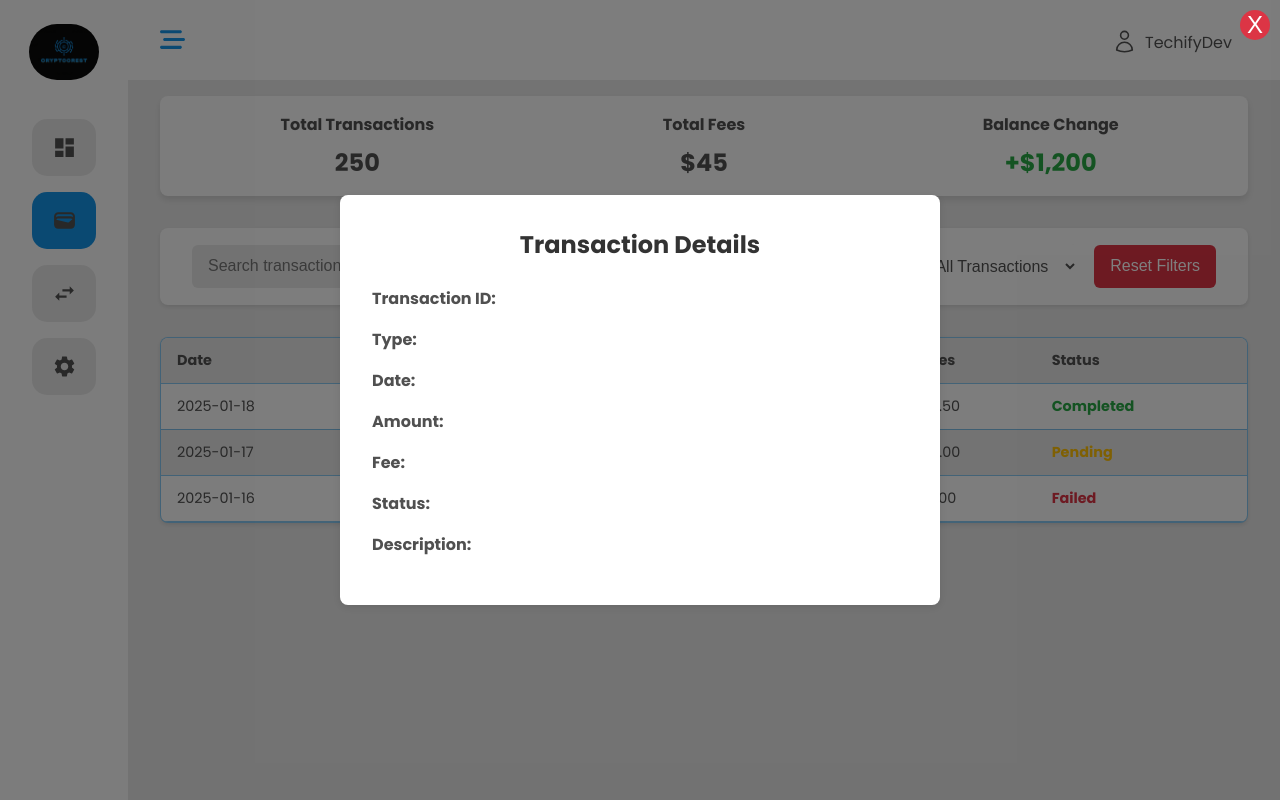
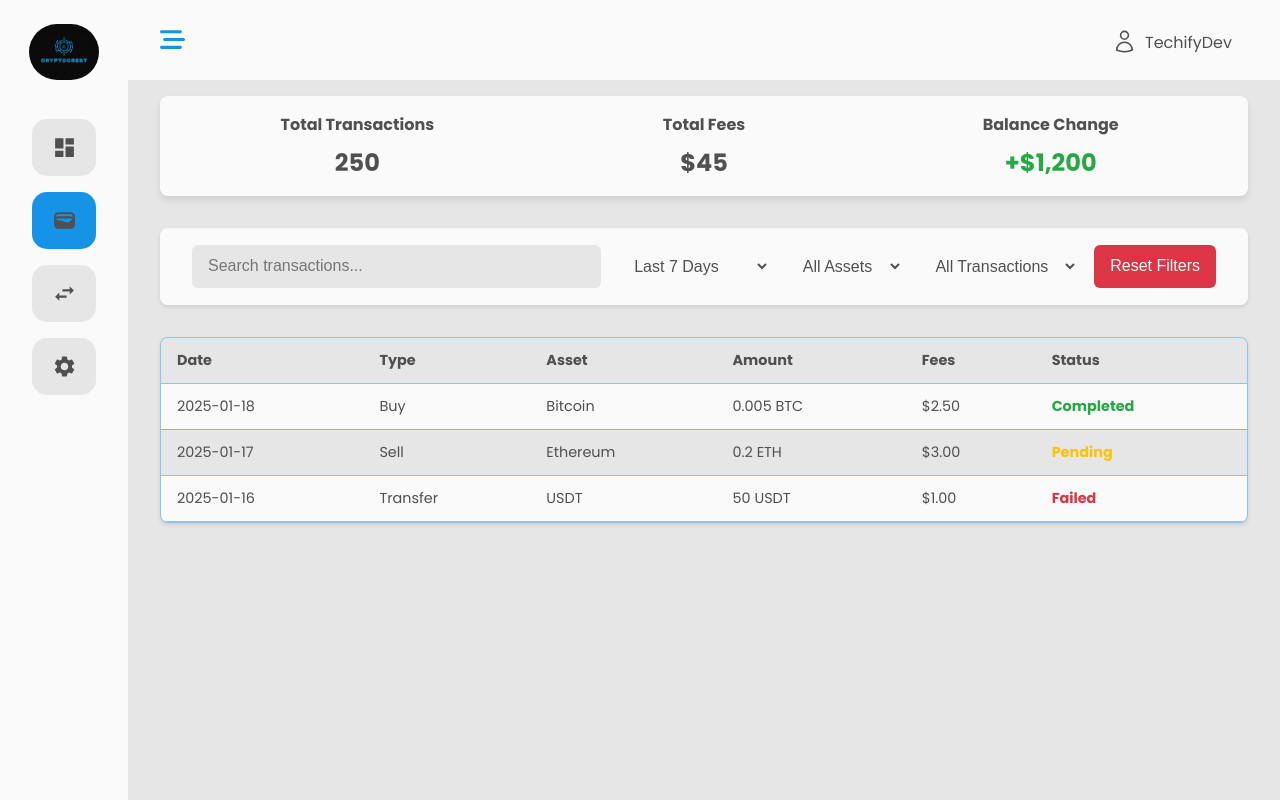
Before and after one commit to TechifyDev1/CryptoCrest, a React (Vite) app: page /transactions in a window 1280 px wide. Built offline with nearby package versions, Linux system fonts and the light colour scheme.

Commit message:
stylings

```diff
--- a/src/components/Transactions_page/Main_section/MainSection.tsx
+++ b/src/components/Transactions_page/Main_section/MainSection.tsx
@@ -55,7 +55,7 @@ const MainSection: React.FC<{ toggleSideBar: boolean }> = ({ toggleSideBar }) =>
             <SummarySection totalTransactions={250} totalFees="$45" balanceChange="+$1,200" />
             <FilterSearchSection />
             <TransactionSection openDetails={setOpenDetails} setChosenTrans={setChosenTrans} transactions={transactions} />
-            <TransactionDetails onClose={() => { setOpenDetails(prev => !prev) }} transaction={chosenTrans} />
+            <TransactionDetails openDetails={openDetails} onClose={() => { setOpenDetails(prev => !prev) }} transaction={chosenTrans} />
         </div>
     );
 }
--- a/src/components/Transactions_page/Main_section/TransactionsDetails_slide/Transaction.css
+++ b/src/components/Transactions_page/Main_section/TransactionsDetails_slide/Transaction.css
@@ -9,9 +9,10 @@
     justify-content: center;
     align-items: center;
     z-index: 1000;
+    transition: all 0.3s ease-in-out;
 
     .modal-content {
-        background-color: #fff;
+        background-color: var(--bg);
         padding: 2rem;
         border-radius: 8px;
         width: 80%;
@@ -19,8 +20,7 @@
         box-shadow: 0 2px 10px rgba(0, 0, 0, 0.1);
 
         .close-btn {
-            background-color: #dc3545;
-            color: #fff;
+            background-color: transparent;
             border: none;
             border-radius: 50%;
             width: 30px;
@@ -31,14 +31,10 @@
             font-size: 1.5rem;
             cursor: pointer;
 
-            &:hover {
-                background-color: #c82333;
-            }
         }
 
         h2 {
             margin-bottom: 1.5rem;
-            color: #333;
             text-align: center;
         }
 
--- a/src/components/Transactions_page/Main_section/TransactionsDetails_slide/TransactionDetails.tsx
+++ b/src/components/Transactions_page/Main_section/TransactionsDetails_slide/TransactionDetails.tsx
@@ -1,3 +1,4 @@
+import { MdCancel } from 'react-icons/md';
 import './Transaction.css';
 
 interface TransactionDetailModalProps {
@@ -11,13 +12,14 @@ interface TransactionDetailModalProps {
         description: string;
     } | undefined;
     onClose: () => void;
+    openDetails: boolean;
 }
 
-const TransactionDetails: React.FC<TransactionDetailModalProps> = ({ transaction, onClose }) => {
+const TransactionDetails: React.FC<TransactionDetailModalProps> = ({ transaction, onClose, openDetails }) => {
     return (
-        <div className="transaction-detail-modal">
+        <div className="transaction-detail-modal" style={{ transform: openDetails ? '' : 'translateX(-100%)' }}>
             <div className="modal-content">
-                <button className="close-btn" onClick={onClose}>X</button>
+                <button className="close-btn" onClick={onClose}><MdCancel color='#dc3545' size={40} /></button>
                 <h2>Transaction Details</h2>
                 <div className="detail-item">
                     <span className="label">Transaction ID:</span>
--- a/src/components/Transactions_page/Main_section/Transactions_section/Transactions.css
+++ b/src/components/Transactions_page/Main_section/Transactions_section/Transactions.css
@@ -39,6 +39,7 @@
                 text-align: left;
                 font-size: 0.9rem;
                 border-bottom: 1px solid var(--secondary-color);
+                cursor: pointer;
 
                 &.status {
                     font-weight: bold;
```
